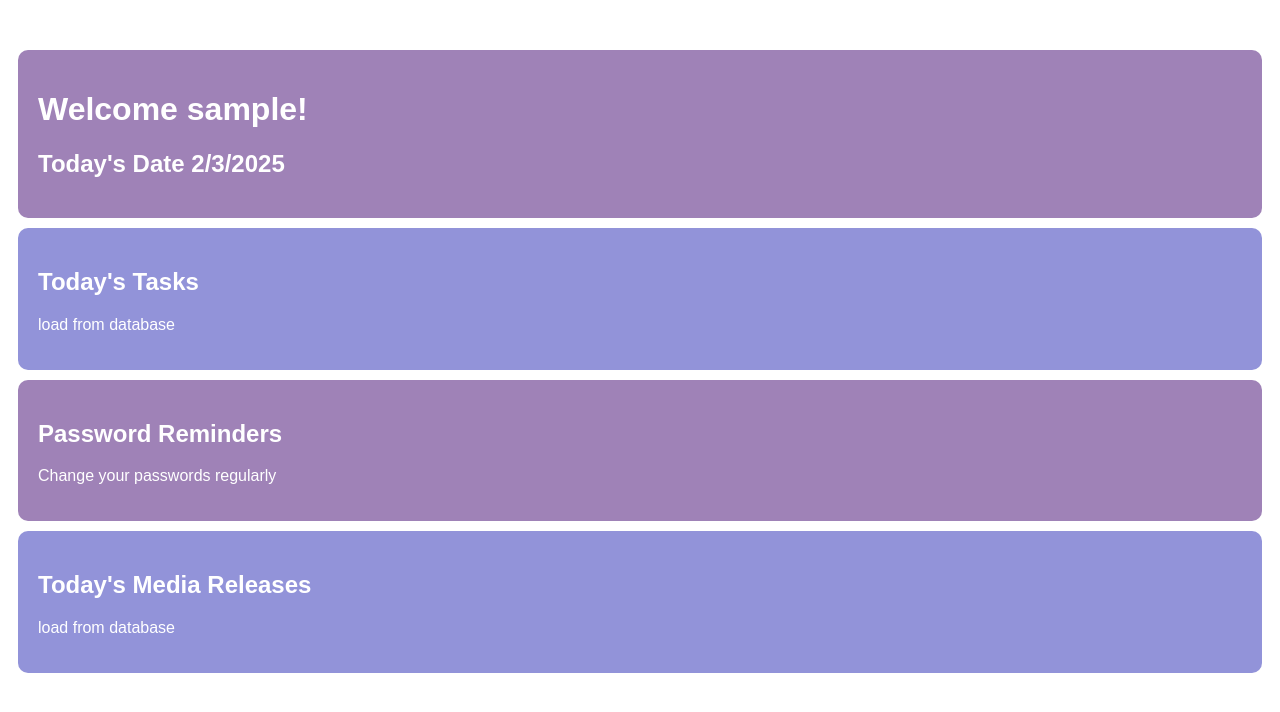
After one commit to shotime369/rsdsl, a PHP site: page /dashboard.php in a window 1280 px wide. The commit adds this page. Shown: the top 712 px of the page. Run offline with PHP 8.4, Linux system fonts and the light colour scheme; the visitor is signed in with stand-in values (Sample User, id 1).

```diff
--- a/Notes.php
+++ b/Notes.php
@@ -7,7 +7,7 @@
     <link rel="stylesheet" href="tabStyle.css">
 </head>
 <body>
-<h1>Notes</h1>
+<h1>Daily Notes</h1>
 <?php if (!empty($message)): ?>
 <p class="message"><?= htmlspecialchars($message) ?></p>
 <?php endif; ?>
--- /dev/null
+++ b/dashboard.php
@@ -0,0 +1,65 @@
+<?php
+session_start();
+
+if (!isset($_SESSION['username'])) {
+    header("Location: index.html"); // Redirect to login page if not logged in
+    exit();
+}
+
+$username = $_SESSION['username']; // Retrieve the stored username
+?>
+
+<!DOCTYPE html>
+<html lang="en">
+<head>
+    <meta charset="UTF-8">
+    <meta name="viewport" content="width=device-width, initial-scale=1.0">
+    <title>Styled Divs</title>
+    <style>
+        div {
+            padding: 20px;
+            margin: 10px;
+            border-radius: 10px;
+            color: white;
+            font-family: Arial, sans-serif;
+        }
+
+        .box-purple {
+            background-color: #9f82b7;
+        }
+
+        .box-blue {
+            background-color: #9293d9;
+        }
+    </style>
+</head>
+<body style="margin-top: 50px;">
+
+<div class="box-purple">
+    <h1>Welcome <?php echo htmlspecialchars($username); ?>!</h1>
+    <h2>Today's Date
+    <span id="today"></span></h2>
+</div>
+
+<div class="box-blue">
+    <h2>Today's Tasks</h2>
+    <p>load from database</p>
+</div>
+
+<div class="box-purple">
+    <h2>Password Reminders</h2>
+    <p>Change your passwords regularly</p>
+</div>
+
+<div class="box-blue">
+    <h2>Today's Media Releases</h2>
+    <p>load from database</p>
+</div>
+
+<script>
+    const d = new Date();
+    document.getElementById("today").innerHTML = d.toLocaleDateString();
+</script>
+
+</body>
+</html>
--- a/login.php
+++ b/login.php
@@ -42,7 +42,9 @@ if ($_SERVER["REQUEST_METHOD"] == "POST") {
             $_SESSION['username'] = $input_username;
             echo "Login successful! Welcome, " . htmlspecialchars($input_username) . "!";
             //send the user to the home page on login
-            header("Location: home.html");
+            header("Location: home.php");
+
+
             exit();
         } else {
             echo "Invalid username or password.";
```
Also changed, not shown: Home.php (renamed from Home.html, +14 -2 lines).
